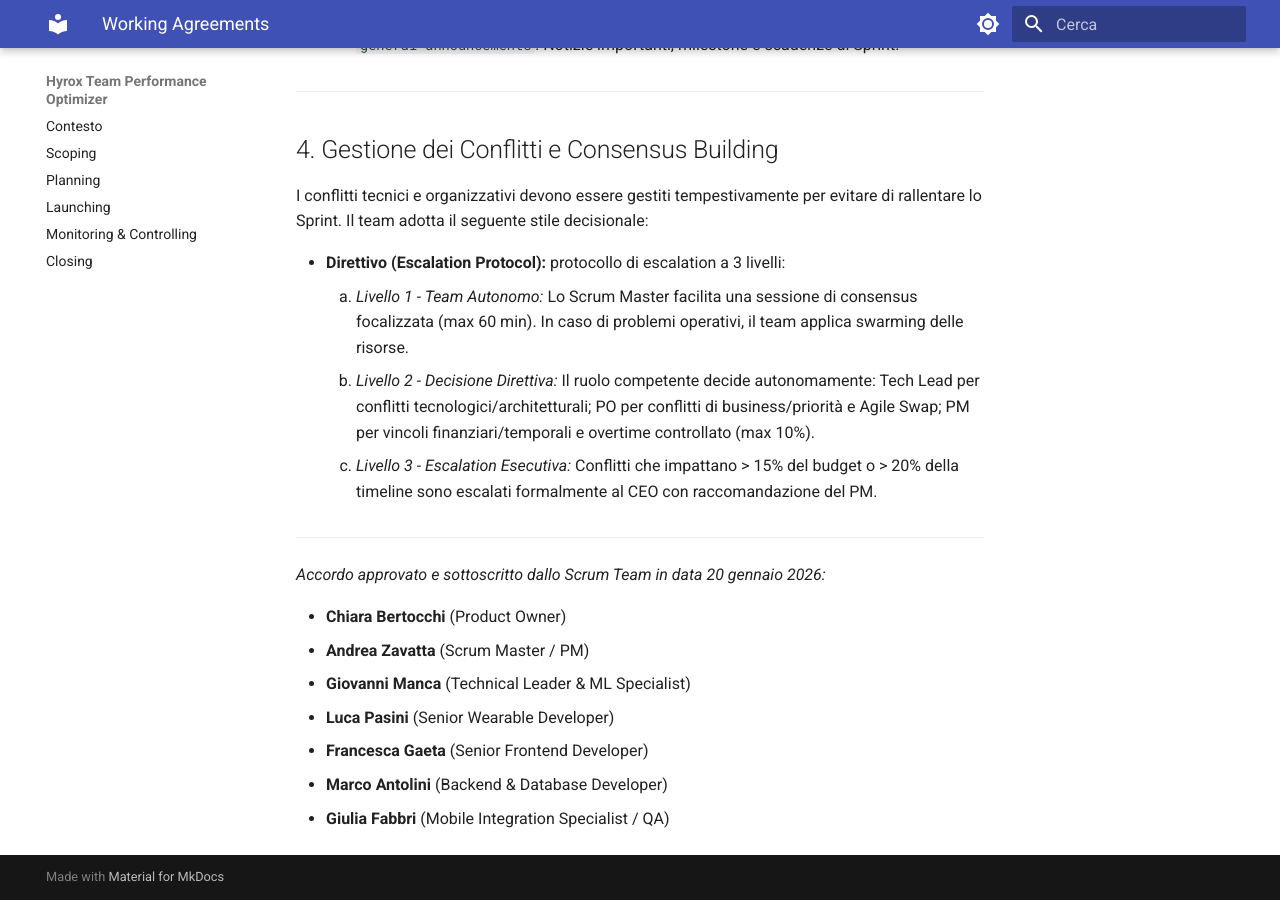
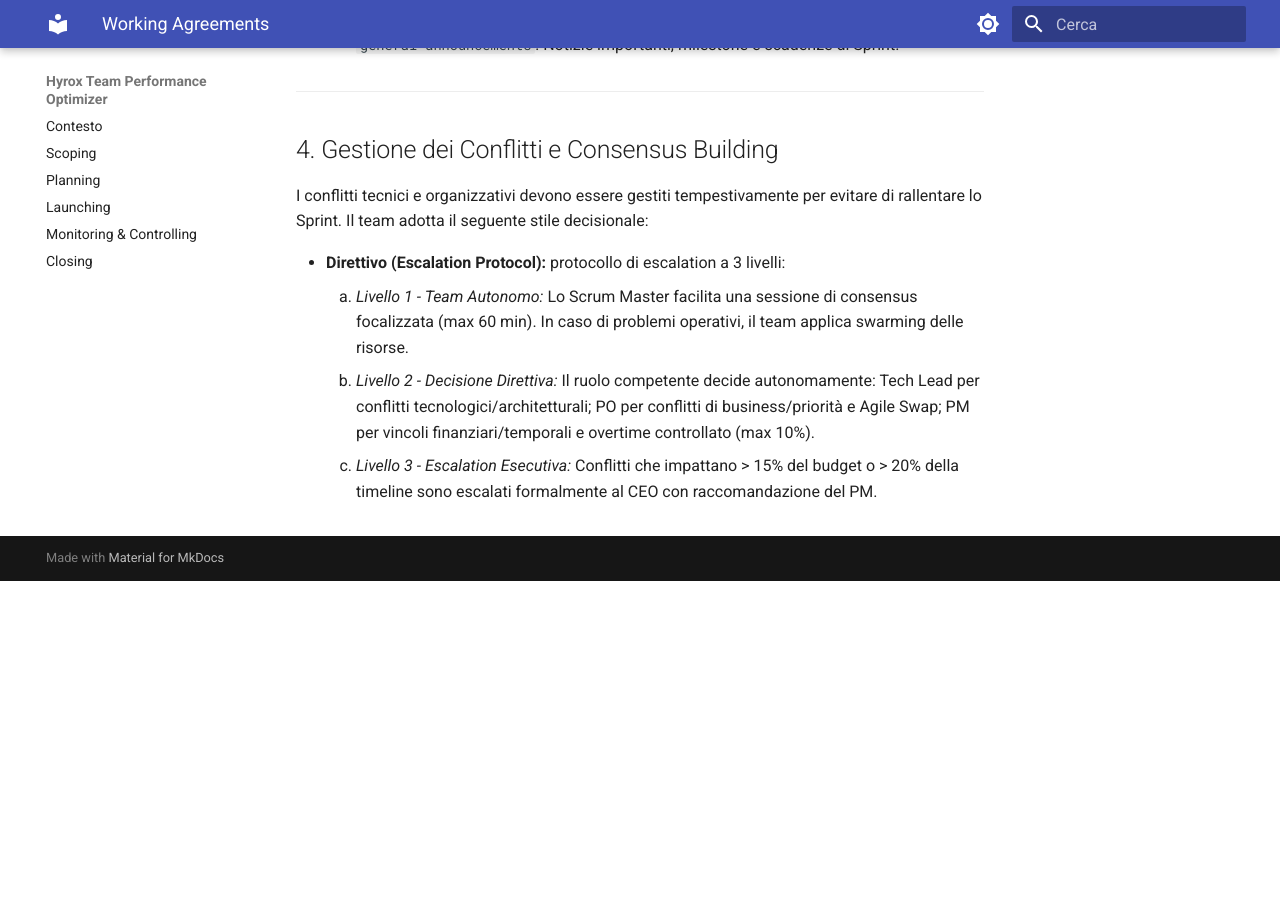
Before and after one commit to AndreaZavatta/Hyrox-Training-PM, an MkDocs documentation site: the page built from docs/allegati/1-working_agreements.md, in a window 1280 px wide and 900 px high, scrolled down 3261 px. Built offline with MkDocs 1.6.1 and Material for MkDocs 9.7.7, drawn with Linux system fonts in a browser that asks for light colours; after the commit the page ends 3842 px from its top, so only the background shows below that.

Commit message:
docs: remove outdated team signature section from working agreements

```diff
--- a/docs/allegati/1-working_agreements.md
+++ b/docs/allegati/1-working_agreements.md
@@ -80,15 +80,3 @@ protocollo di escalation a 3 livelli:
     1.  *Livello 1 - Team Autonomo:* Lo Scrum Master facilita una sessione di consensus focalizzata (max 60 min). In caso di problemi operativi, il team applica swarming delle risorse.
     2.  *Livello 2 - Decisione Direttiva:* Il ruolo competente decide autonomamente: Tech Lead per conflitti tecnologici/architetturali; PO per conflitti di business/priorità e Agile Swap; PM per vincoli finanziari/temporali e overtime controllato (max 10%).
     3.  *Livello 3 - Escalation Esecutiva:* Conflitti che impattano > 15% del budget o > 20% della timeline sono escalati formalmente al CEO con raccomandazione del PM.
-
----
-
-*Accordo approvato e sottoscritto dallo Scrum Team in data 20 gennaio 2026:*
-
-*   **Chiara Bertocchi** (Product Owner)
-*   **Andrea Zavatta** (Scrum Master / PM)
-*   **Giovanni Manca** (Technical Leader & ML Specialist)
-*   **Luca Pasini** (Senior Wearable Developer)
-*   **Francesca Gaeta** (Senior Frontend Developer)
-*   **Marco Antolini** (Backend & Database Developer)
-*   **Giulia Fabbri** (Mobile Integration Specialist / QA)
```
